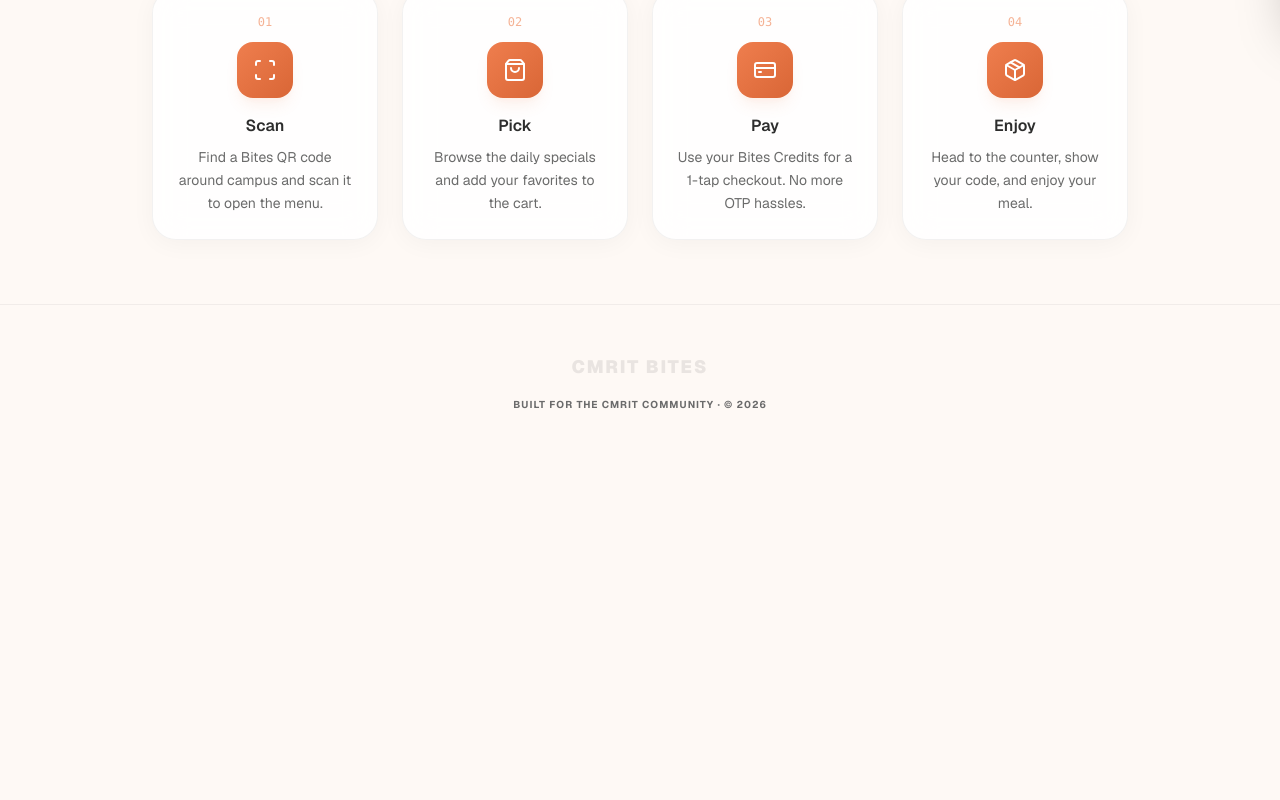
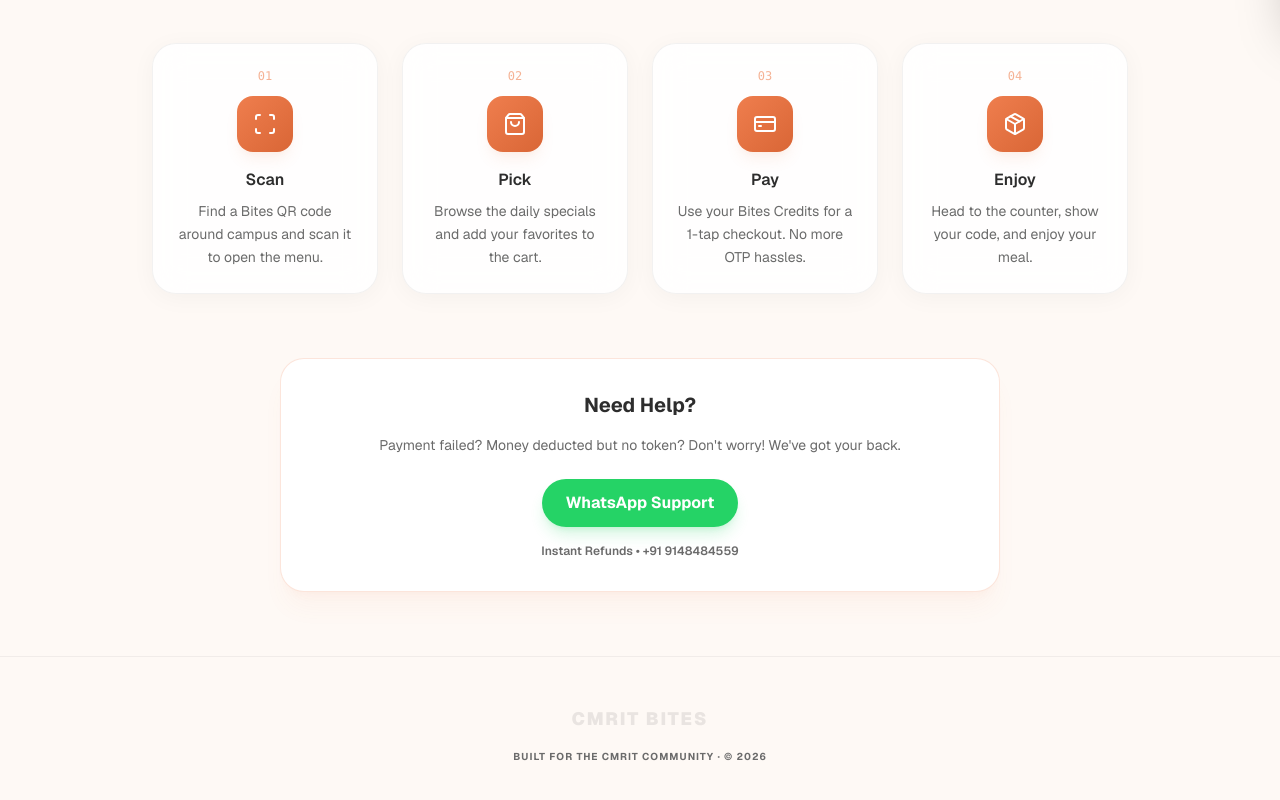
Before and after one commit to dewernodecimal/cmrit-canteen, a Next.js app: page / in a window 1280 px wide. Shown: the part 778-1578 px from the top of the page. Before the commit the page ends 1334 px from the top, so only its background shows below. Built offline with nearby package versions, Linux system fonts and the light colour scheme; no server answers; the database is empty.

Commit message:
feat: add live order ticker for social proof

```diff
--- a/src/app/page.tsx
+++ b/src/app/page.tsx
@@ -43,6 +43,13 @@
 
         <div className="relative max-w-5xl mx-auto px-4 sm:px-6 pt-16 sm:pt-24 pb-16">
           <div className="text-center space-y-6 animate-slide-up">
+
+            {/* Live Order Ticker */}
+            <div className="bg-amber-500/10 border border-amber-500/20 text-amber-600 dark:text-amber-400 px-4 py-2 rounded-2xl text-sm font-bold inline-flex items-center gap-2 mb-2 animate-pulse">
+              <span className="text-lg">🔥</span> 120+ orders served today!
+            </div>
+
+            <br/>
             {/* Badge */}
             <div className={`inline-flex items-center gap-2 px-4 py-1.5 rounded-full border text-sm font-bold uppercase tracking-wider ${
               isActuallyOpen
@@ -111,6 +118,29 @@
       </section>
 
 
+      {/* Support Section */}
+      <section className="max-w-3xl mx-auto px-4 sm:px-6 pb-16">
+        <div className="bg-surface-800 border border-brand-500/20 rounded-[var(--radius-card)] p-8 text-center space-y-4 shadow-xl shadow-brand-500/5">
+          <h2 className="text-xl font-bold text-text-primary">Need Help?</h2>
+          <p className="text-text-secondary text-sm">
+            Payment failed? Money deducted but no token? Don't worry! We've got your back.
+          </p>
+          <div className="pt-2">
+            <a
+              href="https://wa.me/919148484559?text=Hi,%20I%20need%20help%20with%20my%20CMRIT%20Canteen%20order."
+              target="_blank"
+              rel="noopener noreferrer"
+              className="inline-flex items-center gap-2 bg-[#25D366] text-white px-6 py-3 rounded-full font-bold shadow-lg shadow-[#25D366]/20 hover:scale-105 transition-transform"
+            >
+              WhatsApp Support
+            </a>
+          </div>
+          <p className="text-xs text-text-secondary font-semibold mt-2">
+            Instant Refunds • +91 9148484559
+          </p>
+        </div>
+      </section>
+
       {/* Footer */}
       <footer className="border-t border-black/5 py-12">
         <div className="max-w-5xl mx-auto px-4 sm:px-6 text-center">
```
